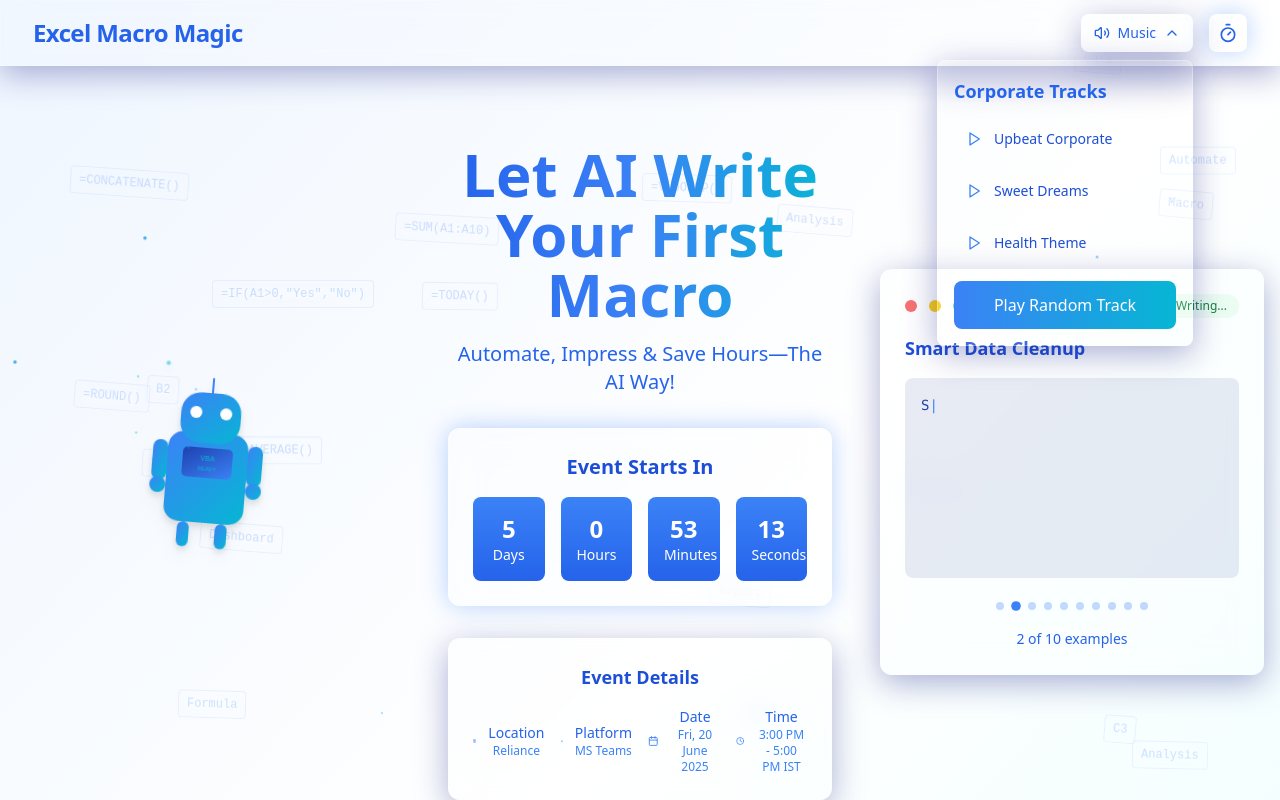
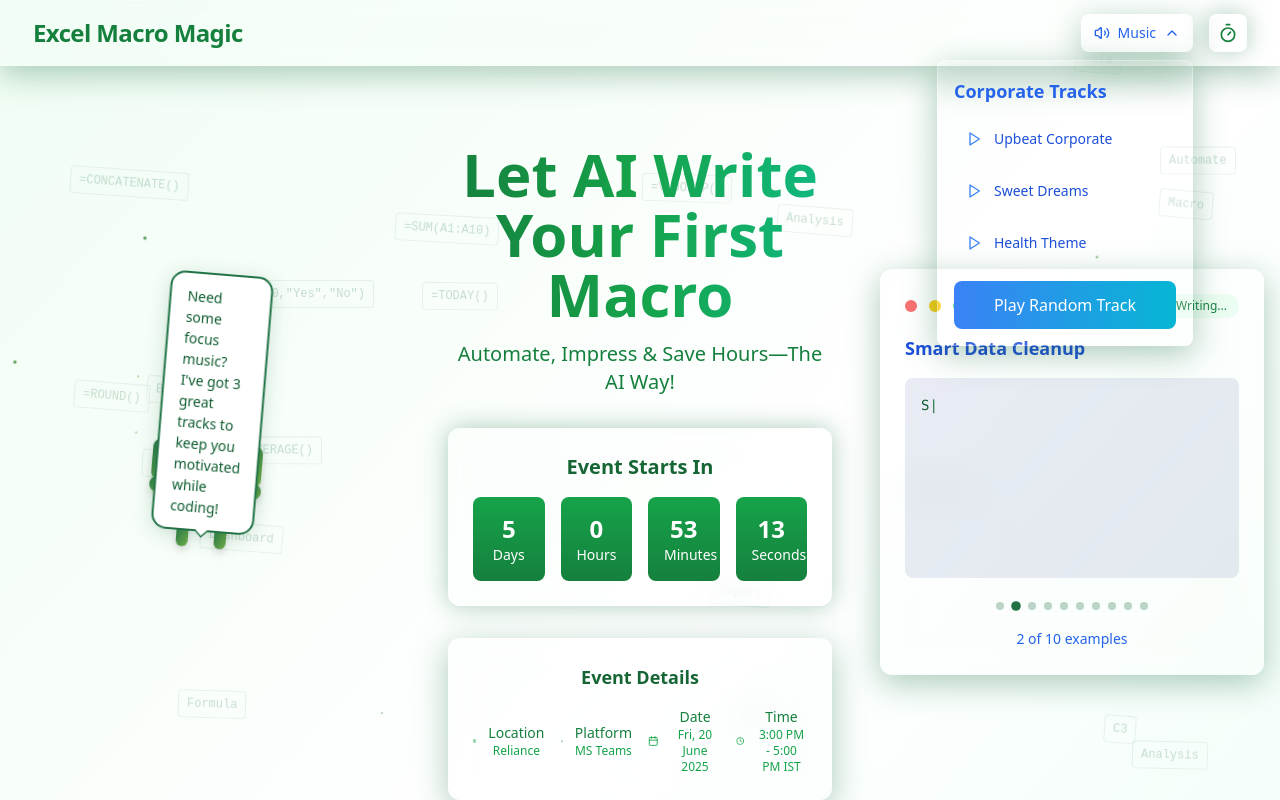
Before and after one commit to kenil9630/macro-magic-reveal, a React (Vite) app: page / in a window 1280 px wide. Both pictures are taken after a click on the button "Music". Shown: the top 800 px of the page. Built offline with nearby package versions, Linux system fonts and the light colour scheme.

Commit message:
Update theme to Excel green and add AI hover interactions
- Updated the color theme to match Excel's green color scheme.
- Implemented AI cartoon character interactions on mouse hover for various elements, providing more details.

```diff
--- a/src/components/AiCartoon.tsx
+++ b/src/components/AiCartoon.tsx
@@ -1,9 +1,104 @@
 
-import React from 'react';
+import React, { useState, useEffect, useRef } from 'react';
+
+interface MousePosition {
+  x: number;
+  y: number;
+}
 
 const AiCartoon: React.FC = () => {
+  const [mousePosition, setMousePosition] = useState<MousePosition>({ x: 0, y: 0 });
+  const [speechText, setSpeechText] = useState('');
+  const [isVisible, setIsVisible] = useState(false);
+  const [isTalking, setIsTalking] = useState(false);
+  const characterRef = useRef<HTMLDivElement>(null);
+
+  const responses = {
+    timer: "Let me help you track time! Click the timer to set a custom countdown. Perfect for Pomodoro sessions!",
+    music: "Need some focus music? I've got 3 great tracks to keep you motivated while coding!",
+    countdown: "Only a few days left! This Excel VBA training will transform how you work with spreadsheets forever!",
+    codewriter: "Watch me write VBA code! I cycle through 10 powerful examples - from data cleanup to automated reports!",
+    title: "AI-powered macro generation! I can write complex VBA code in seconds. No more manual coding headaches!",
+    details: "Join us at Reliance via MS Teams! I'll teach you to automate Excel like a pro. Save hours every day!",
+    default: "Hi there! I'm your AI assistant. Hover over different elements and I'll tell you more about them!"
+  };
+
+  useEffect(() => {
+    const handleMouseMove = (e: MouseEvent) => {
+      if (characterRef.current) {
+        const rect = characterRef.current.getBoundingClientRect();
+        const centerX = rect.left + rect.width / 2;
+        const centerY = rect.top + rect.height / 2;
+
+        setMousePosition({
+          x: (e.clientX - centerX) / 20,
+          y: (e.clientY - centerY) / 20
+        });
+      }
+    };
+
+    const handleElementHover = (e: MouseEvent) => {
+      const target = e.target as HTMLElement;
+      let message = responses.default;
+
+      // Check for specific elements or classes
+      if (target.closest('[aria-label="Open Timer"]') || target.closest('button[aria-label="Open Timer"]')) {
+        message = responses.timer;
+      } else if (target.closest('.music-dropdown') || target.textContent?.includes('Music')) {
+        message = responses.music;
+      } else if (target.closest('.countdown') || target.textContent?.includes('Event Starts')) {
+        message = responses.countdown;
+      } else if (target.closest('.code-writer') || target.textContent?.includes('VBA') || target.textContent?.includes('Sub ')) {
+        message = responses.codewriter;
+      } else if (target.closest('h1') && target.textContent?.includes('AI Write')) {
+        message = responses.title;
+      } else if (target.closest('.event-details') || target.textContent?.includes('Reliance') || target.textContent?.includes('Teams')) {
+        message = responses.details;
+      }
+
+      if (message !== responses.default) {
+        showSpeech(message);
+      }
+    };
+
+    document.addEventListener('mousemove', handleMouseMove);
+    document.addEventListener('mouseover', handleElementHover);
+
+    return () => {
+      document.removeEventListener('mousemove', handleMouseMove);
+      document.removeEventListener('mouseover', handleElementHover);
+    };
+  }, []);
+
+  const showSpeech = (text: string) => {
+    setSpeechText(text);
+    setIsVisible(true);
+    setIsTalking(true);
+
+    setTimeout(() => {
+      setIsTalking(false);
+    }, 500);
+
+    setTimeout(() => {
+      setIsVisible(false);
+    }, 4000);
+  };
+
+  const eyeTransform = `translate(${mousePosition.x * 0.5}, ${mousePosition.y * 0.3})`;
+
   return (
-    <div className="animate-float">
+    <div ref={characterRef} className="relative animate-float">
+      {/* Speech Bubble */}
+      <div
+        className={`speech-bubble ${isVisible ? 'visible' : ''}`}
+        style={{
+          top: '-80px',
+          left: '50%',
+        }}
+      >
+        {speechText}
+      </div>
+
       <svg
         width="200"
         height="200"
@@ -13,12 +108,12 @@ const AiCartoon: React.FC = () => {
         {/* Robot Body */}
         <defs>
           <linearGradient id="robotGradient" x1="0%" y1="0%" x2="100%" y2="100%">
-            <stop offset="0%" stopColor="#3b82f6" />
-            <stop offset="100%" stopColor="#06b6d4" />
+            <stop offset="0%" stopColor="#217346" />
+            <stop offset="100%" stopColor="#70ad47" />
           </linearGradient>
           <linearGradient id="screenGradient" x1="0%" y1="0%" x2="100%" y2="100%">
-            <stop offset="0%" stopColor="#1e40af" />
-            <stop offset="100%" stopColor="#3b82f6" />
+            <stop offset="0%" stopColor="#0e5c2f" />
+            <stop offset="100%" stopColor="#217346" />
           </linearGradient>
         </defs>
 
@@ -41,13 +136,28 @@ const AiCartoon: React.FC = () => {
           height="50"
           rx="20"
           fill="url(#robotGradient)"
+          className={isTalking ? 'animate-talk' : ''}
         />
 
         {/* Eyes */}
         <circle cx="85" cy="60" r="6" fill="#fff" />
         <circle cx="115" cy="60" r="6" fill="#fff" />
-        <circle cx="85" cy="60" r="3" fill="#1e40af" className="animate-blink" />
-        <circle cx="115" cy="60" r="3" fill="#1e40af" className="animate-blink" />
+        <circle
+          cx="85"
+          cy="60"
+          r="3"
+          fill="#0e5c2f"
+          className="animate-blink"
+          transform={eyeTransform}
+        />
+        <circle
+          cx="115"
+          cy="60"
+          r="3"
+          fill="#0e5c2f"
+          className="animate-blink"
+          transform={eyeTransform}
+        />
 
         {/* Screen on chest */}
         <rect
@@ -60,16 +170,34 @@ const AiCartoon: React.FC = () => {
         />
 
         {/* Screen content - VBA text */}
-        <text x="100" y="108" textAnchor="middle" fontSize="8" fill="#06b6d4" fontFamily="monospace">
+        <text x="100" y="108" textAnchor="middle" fontSize="8" fill="#70ad47" fontFamily="monospace">
           VBA
         </text>
-        <text x="100" y="118" textAnchor="middle" fontSize="6" fill="#06b6d4" fontFamily="monospace">
+        <text x="100" y="118" textAnchor="middle" fontSize="6" fill="#70ad47" fontFamily="monospace">
           READY
         </text>
 
         {/* Arms */}
-        <rect x="45" y="90" width="15" height="40" rx="7" fill="url(#robotGradient)" />
-        <rect x="140" y="90" width="15" height="40" rx="7" fill="url(#robotGradient)" />
+        <rect
+          x="45"
+          y="90"
+          width="15"
+          height="40"
+          rx="7"
+          fill="url(#robotGradient)"
+          className={isTalking ? 'animate-wiggle' : ''}
+          style={{ transformOrigin: '52px 90px' }}
+        />
+        <rect
+          x="140"
+          y="90"
+          width="15"
+          height="40"
+          rx="7"
+          fill="url(#robotGradient)"
+          className={isTalking ? 'animate-wiggle' : ''}
+          style={{ transformOrigin: '148px 90px', animationDelay: '0.1s' }}
+        />
 
         {/* Hands */}
         <circle cx="52" cy="135" r="8" fill="url(#robotGradient)" />
@@ -80,14 +208,14 @@ const AiCartoon: React.FC = () => {
         <rect x="113" y="170" width="12" height="25" rx="6" fill="url(#robotGradient)" />
 
         {/* Antenna */}
-        <line x1="100" y1="40" x2="100" y2="25" stroke="#3b82f6" strokeWidth="2" />
-        <circle cx="100" cy="25" r="4" fill="#06b6d4" className="animate-sparkle" />
+        <line x1="100" y1="40" x2="100" y2="25" stroke="#217346" strokeWidth="2" />
+        <circle cx="100" cy="25" r="4" fill="#70ad47" className="animate-sparkle" />
 
         {/* Sparkles around robot */}
-        <circle cx="45" cy="55" r="2" fill="#06b6d4" className="animate-sparkle" />
-        <circle cx="155" cy="70" r="2" fill="#3b82f6" className="animate-sparkle" />
-        <circle cx="50" cy="160" r="2" fill="#06b6d4" className="animate-sparkle" />
-        <circle cx="150" cy="180" r="2" fill="#3b82f6" className="animate-sparkle" />
+        <circle cx="45" cy="55" r="2" fill="#70ad47" className="animate-sparkle" />
+        <circle cx="155" cy="70" r="2" fill="#217346" className="animate-sparkle" />
+        <circle cx="50" cy="160" r="2" fill="#70ad47" className="animate-sparkle" />
+        <circle cx="150" cy="180" r="2" fill="#217346" className="animate-sparkle" />
       </svg>
     </div>
   );
--- a/src/components/CountdownTimer.tsx
+++ b/src/components/CountdownTimer.tsx
@@ -36,23 +36,23 @@ const CountdownTimer: React.FC = () => {
 
   return (
     <div className="glass-card rounded-xl p-6 animate-pulse-glow">
-      <h3 className="text-xl font-bold text-blue-700 text-center mb-4">
+      <h3 className="text-xl font-bold text-green-800 text-center mb-4">
         Event Starts In
       </h3>
       <div className="grid grid-cols-4 gap-4 text-center">
-        <div className="bg-gradient-to-b from-blue-500 to-blue-600 text-white rounded-lg p-4">
+        <div className="bg-gradient-to-b from-green-600 to-green-700 text-white rounded-lg p-4">
           <div className="text-2xl font-bold">{timeLeft.days}</div>
           <div className="text-sm">Days</div>
         </div>
-        <div className="bg-gradient-to-b from-blue-500 to-blue-600 text-white rounded-lg p-4">
+        <div className="bg-gradient-to-b from-green-600 to-green-700 text-white rounded-lg p-4">
           <div className="text-2xl font-bold">{timeLeft.hours}</div>
           <div className="text-sm">Hours</div>
         </div>
-        <div className="bg-gradient-to-b from-blue-500 to-blue-600 text-white rounded-lg p-4">
+        <div className="bg-gradient-to-b from-green-600 to-green-700 text-white rounded-lg p-4">
           <div className="text-2xl font-bold">{timeLeft.minutes}</div>
           <div className="text-sm">Minutes</div>
         </div>
-        <div className="bg-gradient-to-b from-blue-500 to-blue-600 text-white rounded-lg p-4">
+        <div className="bg-gradient-to-b from-green-600 to-green-700 text-white rounded-lg p-4">
           <div className="text-2xl font-bold">{timeLeft.seconds}</div>
           <div className="text-sm">Seconds</div>
         </div>
--- a/src/components/Navbar.tsx
+++ b/src/components/Navbar.tsx
@@ -14,7 +14,7 @@ const Navbar: React.FC<NavbarProps> = ({ onTimerClick }) => {
         <div className="flex justify-between items-center h-16">
           {/* Logo */}
           <div className="flex-shrink-0">
-            <h1 className="text-2xl font-bold text-blue-600 tracking-tight">
+            <h1 className="text-2xl font-bold text-green-700 tracking-tight">
               Excel Macro Magic
             </h1>
           </div>
@@ -27,7 +27,7 @@ const Navbar: React.FC<NavbarProps> = ({ onTimerClick }) => {
               className="p-2 rounded-lg glass-card hover:bg-white/20 transition-all duration-300 animate-pulse-glow"
               aria-label="Open Timer"
             >
-              <Timer className="w-5 h-5 text-blue-600" />
+              <Timer className="w-5 h-5 text-green-700" />
             </button>
           </div>
         </div>
--- a/src/index.css
+++ b/src/index.css
@@ -11,7 +11,7 @@
     --card-foreground: 222.2 84% 4.9%;
     --popover: 0 0% 100%;
     --popover-foreground: 222.2 84% 4.9%;
-    --primary: 217 91% 60%;
+    --primary: 142 76% 36%;
     --primary-foreground: 0 0% 98%;
     --secondary: 210 40% 96.1%;
     --secondary-foreground: 222.2 47.4% 11.2%;
@@ -32,10 +32,18 @@
   }
 
   body {
-    @apply bg-gradient-to-br from-blue-50 via-white to-cyan-50 text-foreground;
+    @apply bg-gradient-to-br from-green-50 via-white to-emerald-50 text-foreground;
     min-height: 100vh;
     overflow-x: hidden;
   }
+}
+
+/* Excel Green Color Variables */
+:root {
+  --excel-green: #217346;
+  --excel-light-green: #70ad47;
+  --excel-dark-green: #0e5c2f;
+  --excel-accent: #92d050;
 }
 
 /* Glassmorphism Effects */
@@ -43,14 +51,14 @@
   background: rgba(255, 255, 255, 0.1);
   backdrop-filter: blur(10px);
   border: 1px solid rgba(255, 255, 255, 0.2);
-  box-shadow: 0 8px 32px 0 rgba(31, 38, 135, 0.37);
+  box-shadow: 0 8px 32px 0 rgba(33, 115, 70, 0.37);
 }
 
 .glass-card {
   background: rgba(255, 255, 255, 0.15);
   backdrop-filter: blur(15px);
   border: 1px solid rgba(255, 255, 255, 0.3);
-  box-shadow: 0 8px 32px 0 rgba(31, 38, 135, 0.37);
+  box-shadow: 0 8px 32px 0 rgba(33, 115, 70, 0.37);
 }
 
 /* Animation Keyframes */
@@ -75,8 +83,8 @@
 }
 
 @keyframes glow {
-  0%, 100% { box-shadow: 0 0 20px rgba(59, 130, 246, 0.5); }
-  50% { box-shadow: 0 0 30px rgba(59, 130, 246, 0.8); }
+  0%, 100% { box-shadow: 0 0 20px rgba(33, 115, 70, 0.5); }
+  50% { box-shadow: 0 0 30px rgba(33, 115, 70, 0.8); }
 }
 
 @keyframes slideInFromTop {
@@ -95,8 +103,8 @@
 }
 
 @keyframes pulse-glow {
-  0%, 100% { box-shadow: 0 0 20px rgba(59, 130, 246, 0.3); }
-  50% { box-shadow: 0 0 40px rgba(59, 130, 246, 0.6); }
+  0%, 100% { box-shadow: 0 0 20px rgba(33, 115, 70, 0.3); }
+  50% { box-shadow: 0 0 40px rgba(33, 115, 70, 0.6); }
 }
 
 @keyframes bounce-in {
@@ -104,6 +112,17 @@
   50% { transform: scale(1.05); }
   70% { transform: scale(0.9); }
   100% { transform: scale(1); opacity: 1; }
+}
+
+@keyframes wiggle {
+  0%, 100% { transform: rotate(0deg); }
+  25% { transform: rotate(-3deg); }
+  75% { transform: rotate(3deg); }
+}
+
+@keyframes talk {
+  0%, 100% { transform: scaleY(1); }
+  50% { transform: scaleY(1.1); }
 }
 
 /* Animation Classes */
@@ -147,16 +166,24 @@
   animation: bounce-in 0.6s ease-out;
 }
 
+.animate-wiggle {
+  animation: wiggle 0.5s ease-in-out;
+}
+
+.animate-talk {
+  animation: talk 0.3s ease-in-out;
+}
+
 /* Excel Cell Styles */
 .excel-cell {
   position: absolute;
   background: rgba(255, 255, 255, 0.1);
-  border: 1px solid rgba(59, 130, 246, 0.3);
+  border: 1px solid rgba(33, 115, 70, 0.3);
   backdrop-filter: blur(5px);
   font-size: 12px;
   padding: 4px 8px;
   border-radius: 4px;
-  color: rgba(59, 130, 246, 0.8);
+  color: rgba(33, 115, 70, 0.8);
   font-family: 'Courier New', monospace;
 }
 
@@ -165,7 +192,7 @@
   position: absolute;
   width: 4px;
   height: 4px;
-  background: linear-gradient(45deg, #3b82f6, #06b6d4);
+  background: linear-gradient(45deg, var(--excel-green), var(--excel-light-green));
   border-radius: 50%;
 }
 
@@ -174,13 +201,13 @@
   font-family: 'Monaco', 'Menlo', 'Ubuntu Mono', monospace;
   font-size: 14px;
   line-height: 1.6;
-  color: #1e40af;
+  color: var(--excel-dark-green);
 }
 
 .typing-cursor::after {
   content: '|';
   animation: blink 1s infinite;
-  color: #3b82f6;
+  color: var(--excel-green);
 }
 
 /* Progress Dots */
@@ -188,19 +215,66 @@
   width: 8px;
   height: 8px;
   border-radius: 50%;
-  background: rgba(59, 130, 246, 0.3);
+  background: rgba(33, 115, 70, 0.3);
   transition: all 0.3s ease;
   cursor: pointer;
 }
 
 .progress-dot.active {
-  background: #3b82f6;
+  background: var(--excel-green);
   transform: scale(1.2);
 }
 
 .progress-dot:hover {
-  background: #2563eb;
+  background: var(--excel-dark-green);
   transform: scale(1.1);
+}
+
+/* AI Character Speech Bubble */
+.speech-bubble {
+  position: absolute;
+  background: white;
+  border: 2px solid var(--excel-green);
+  border-radius: 15px;
+  padding: 12px 16px;
+  font-size: 14px;
+  color: var(--excel-dark-green);
+  max-width: 200px;
+  z-index: 1000;
+  box-shadow: 0 4px 20px rgba(33, 115, 70, 0.2);
+  transform: translateX(-50%);
+  opacity: 0;
+  transition: all 0.3s ease;
+}
+
+.speech-bubble.visible {
+  opacity: 1;
+}
+
+.speech-bubble::before {
+  content: '';
+  position: absolute;
+  bottom: -8px;
+  left: 50%;
+  transform: translateX(-50%);
+  width: 0;
+  height: 0;
+  border-left: 8px solid transparent;
+  border-right: 8px solid transparent;
+  border-top: 8px solid var(--excel-green);
+}
+
+.speech-bubble::after {
+  content: '';
+  position: absolute;
+  bottom: -6px;
+  left: 50%;
+  transform: translateX(-50%);
+  width: 0;
+  height: 0;
+  border-left: 6px solid transparent;
+  border-right: 6px solid transparent;
+  border-top: 6px solid white;
 }
 
 /* Responsive Design */
@@ -213,4 +287,10 @@
   .code-line {
     font-size: 12px;
   }
+
+  .speech-bubble {
+    max-width: 150px;
+    font-size: 12px;
+    padding: 8px 12px;
+  }
 }
--- a/src/pages/Index.tsx
+++ b/src/pages/Index.tsx
@@ -32,47 +32,49 @@ const Index = () => {
             {/* Central Content */}
             <div className="text-center space-y-8 animate-slide-in-top">
               <div className="space-y-4">
-                <h1 className="text-5xl lg:text-6xl font-bold bg-gradient-to-r from-blue-600 via-blue-500 to-cyan-500 bg-clip-text text-transparent leading-tight">
+                <h1 className="text-5xl lg:text-6xl font-bold bg-gradient-to-r from-green-700 via-green-600 to-emerald-500 bg-clip-text text-transparent leading-tight">
                   Let AI Write Your First Macro
                 </h1>
-                <p className="text-xl text-blue-600 font-medium">
+                <p className="text-xl text-green-700 font-medium">
                   Automate, Impress & Save Hours—The AI Way!
                 </p>
               </div>
 
               {/* Countdown Timer */}
-              <CountdownTimer />
+              <div className="countdown">
+                <CountdownTimer />
+              </div>
 
               {/* Event Details */}
-              <div className="glass-card rounded-xl p-6">
-                <h3 className="text-lg font-semibold text-blue-700 mb-4">Event Details</h3>
+              <div className="glass-card rounded-xl p-6 event-details">
+                <h3 className="text-lg font-semibold text-green-800 mb-4">Event Details</h3>
                 <div className="grid grid-cols-2 lg:grid-cols-4 gap-4">
                   <div className="flex items-center space-x-3">
-                    <Building className="w-5 h-5 text-blue-500" />
+                    <Building className="w-5 h-5 text-green-600" />
                     <div>
-                      <div className="text-sm text-blue-600 font-medium">Location</div>
-                      <div className="text-xs text-blue-500">Reliance</div>
+                      <div className="text-sm text-green-700 font-medium">Location</div>
+                      <div className="text-xs text-green-600">Reliance</div>
                     </div>
                   </div>
                   <div className="flex items-center space-x-3">
-                    <Laptop className="w-5 h-5 text-blue-500" />
+                    <Laptop className="w-5 h-5 text-green-600" />
                     <div>
-                      <div className="text-sm text-blue-600 font-medium">Platform</div>
-                      <div className="text-xs text-blue-500">MS Teams</div>
+                      <div className="text-sm text-green-700 font-medium">Platform</div>
+                      <div className="text-xs text-green-600">MS Teams</div>
                     </div>
                   </div>
                   <div className="flex items-center space-x-3">
-                    <Calendar className="w-5 h-5 text-blue-500" />
+                    <Calendar className="w-5 h-5 text-green-600" />
                     <div>
-                      <div className="text-sm text-blue-600 font-medium">Date</div>
-                      <div className="text-xs text-blue-500">Fri, 20 June 2025</div>
+                      <div className="text-sm text-green-700 font-medium">Date</div>
+                      <div className="text-xs text-green-600">Fri, 20 June 2025</div>
                     </div>
                   </div>
                   <div className="flex items-center space-x-3">
-                    <Clock className="w-5 h-5 text-blue-500" />
+                    <Clock className="w-5 h-5 text-green-600" />
                     <div>
-                      <div className="text-sm text-blue-600 font-medium">Time</div>
-                      <div className="text-xs text-blue-500">3:00 PM - 5:00 PM IST</div>
+                      <div className="text-sm text-green-700 font-medium">Time</div>
+                      <div className="text-xs text-green-600">3:00 PM - 5:00 PM IST</div>
                     </div>
                   </div>
                 </div>
@@ -80,7 +82,7 @@ const Index = () => {
             </div>
 
             {/* Code Writer Section */}
-            <div className="animate-slide-in-right">
+            <div className="animate-slide-in-right code-writer">
               <CodeWriter />
             </div>
           </div>
@@ -89,10 +91,10 @@ const Index = () => {
         {/* Additional Features Section */}
         <section className="container mx-auto px-4 py-16">
           <div className="text-center space-y-8">
-            <h2 className="text-4xl font-bold text-blue-700">
+            <h2 className="text-4xl font-bold text-green-800">
               Master Excel VBA with AI Assistance
             </h2>
-            <p className="text-lg text-blue-600 max-w-3xl mx-auto">
+            <p className="text-lg text-green-700 max-w-3xl mx-auto">
               Transform your Excel skills with AI-powered macro generation. Learn to automate
               complex tasks, create dynamic reports, and impress your colleagues with
               professional VBA solutions.
@@ -100,31 +102,31 @@ const Index = () => {
 
             <div className="grid md:grid-cols-3 gap-8 mt-12">
               <div className="glass-card rounded-xl p-6 text-center space-y-4 animate-bounce-in">
-                <div className="w-16 h-16 bg-gradient-to-br from-blue-500 to-cyan-500 rounded-full flex items-center justify-center mx-auto">
+                <div className="w-16 h-16 bg-gradient-to-br from-green-600 to-emerald-500 rounded-full flex items-center justify-center mx-auto">
                   <span className="text-2xl text-white font-bold">AI</span>
                 </div>
-                <h3 className="text-xl font-semibold text-blue-700">AI-Powered</h3>
-                <p className="text-blue-600">
+                <h3 className="text-xl font-semibold text-green-800">AI-Powered</h3>
+                <p className="text-green-700">
                   Let artificial intelligence write complex VBA macros for you instantly
                 </p>
               </div>
 
               <div className="glass-card rounded-xl p-6 text-center space-y-4 animate-bounce-in" style={{ animationDelay: '0.2s' }}>
-                <div className="w-16 h-16 bg-gradient-to-br from-blue-500 to-cyan-500 rounded-full flex items-center justify-center mx-auto">
+                <div className="w-16 h-16 bg-gradient-to-br from-green-600 to-emerald-500 rounded-full flex items-center justify-center mx-auto">
                   <span className="text-2xl text-white font-bold">⚡</span>
                 </div>
-                <h3 className="text-xl font-semibold text-blue-700">Lightning Fast</h3>
-                <p className="text-blue-600">
+                <h3 className="text-xl font-semibold text-green-800">Lightning Fast</h3>
+                <p className="text-green-700">
                   Generate professional macros in seconds, not hours of manual coding
                 </p>
               </div>
 
               <div className="glass-card rounded-xl p-6 text-center space-y-4 animate-bounce-in" style={{ animationDelay: '0.4s' }}>
-                <div className="w-16 h-16 bg-gradient-to-br from-blue-500 to-cyan-500 rounded-full flex items-center justify-center mx-auto">
+                <div className="w-16 h-16 bg-gradient-to-br from-green-600 to-emerald-500 rounded-full flex items-center justify-center mx-auto">
                   <span className="text-2xl text-white font-bold">🎯</span>
                 </div>
-                <h3 className="text-xl font-semibold text-blue-700">Production Ready</h3>
-                <p className="text-blue-600">
+                <h3 className="text-xl font-semibold text-green-800">Production Ready</h3>
+                <p className="text-green-700">
                   Enterprise-grade VBA code that's clean, documented, and reliable
                 </p>
               </div>
```
Also changed, not shown: src/components/SetTimerModal.tsx (+15 -15 lines).
